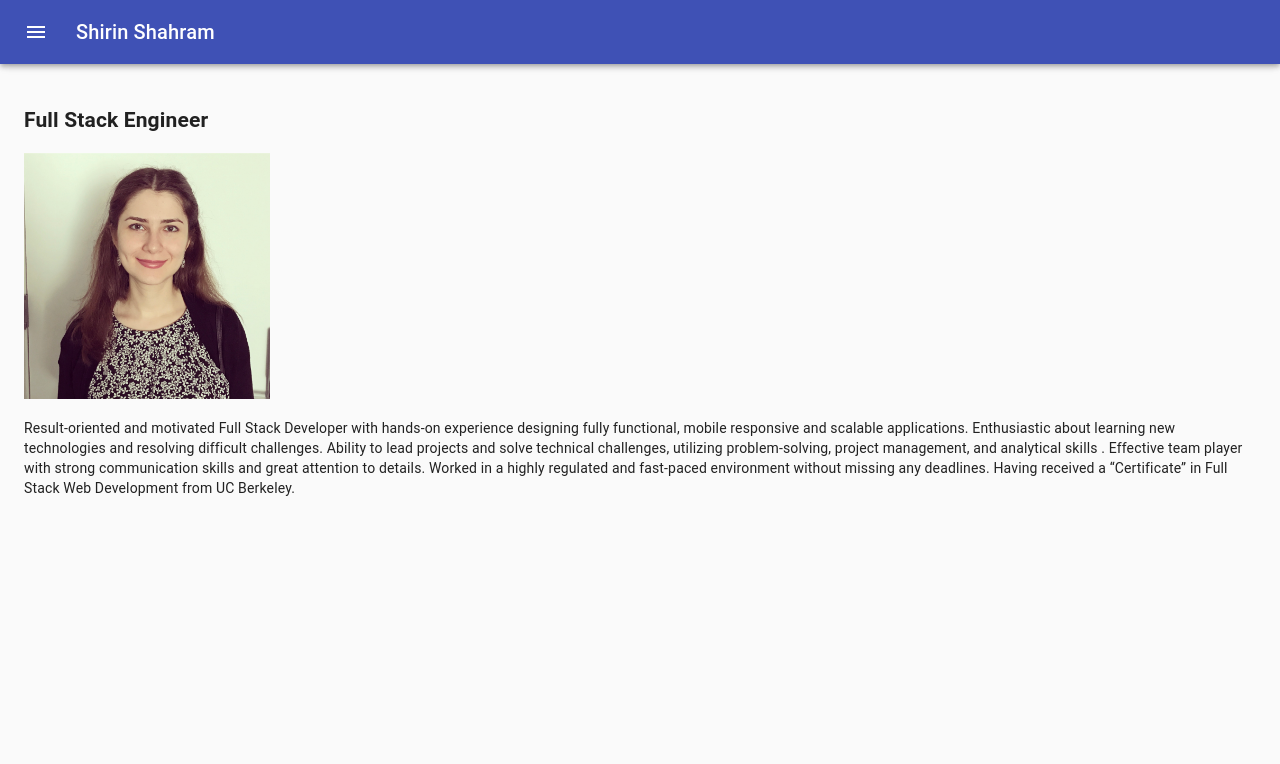
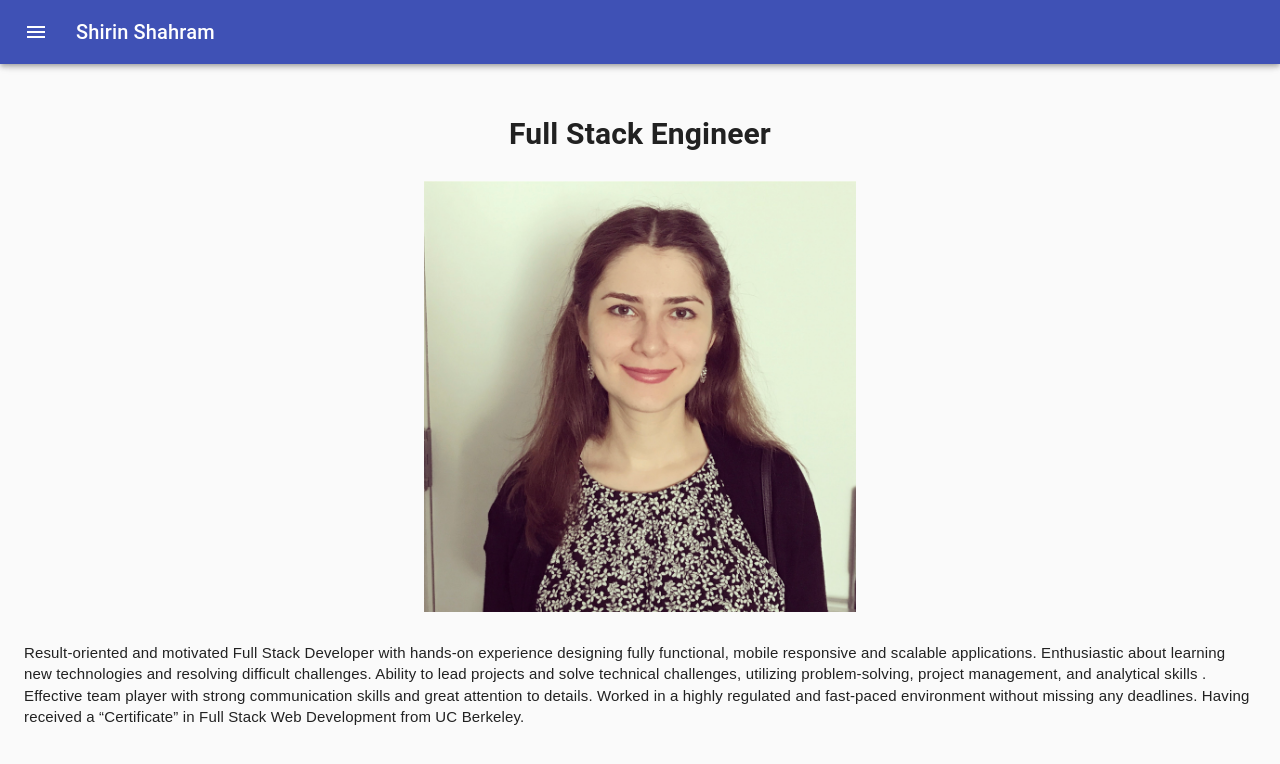
Before and after one commit to sshahram/react-portfolio, a React (Create React App) app: page / in a window 1280 px wide. Shown: the top 764 px of the page. Built offline with nearby package versions, Linux system fonts and the light colour scheme.

Commit message:
style About component

```diff
--- a/src/components/About/index.js
+++ b/src/components/About/index.js
@@ -5,9 +5,9 @@
     return (
         <section className="my-5">
             <h1 id="about">Full Stack Engineer</h1>
-            <img src={profileImage} style={{ width: "20%", height: "20%" }} alt="profile" />
+            <img className="profile-pic" src={profileImage} alt="profile" />
             <div>
-                <p>
+                <p className="text">
                     Result-oriented and motivated Full Stack Developer with hands-on experience designing fully functional, mobile responsive and scalable applications.
                     Enthusiastic about learning new technologies and resolving difficult challenges.
                     Ability to lead projects and solve technical challenges, utilizing problem-solving, project management, and analytical skills .
--- a/src/index.css
+++ b/src/index.css
@@ -11,3 +11,22 @@
   font-family: source-code-pro, Menlo, Monaco, Consolas, 'Courier New',
     monospace;
 }
+
+#about {
+  text-align:center;
+  font-size: 30px;
+}
+
+.profile-pic {
+  width: 35%;
+  height: 35%;
+  display: block;
+  margin-left: auto;
+  margin-right: auto;
+  margin-bottom: 30px;
+}
+
+.text {
+  font-size: 15px;
+  font-family: Arial, Helvetica, sans-serif;
+}
```
